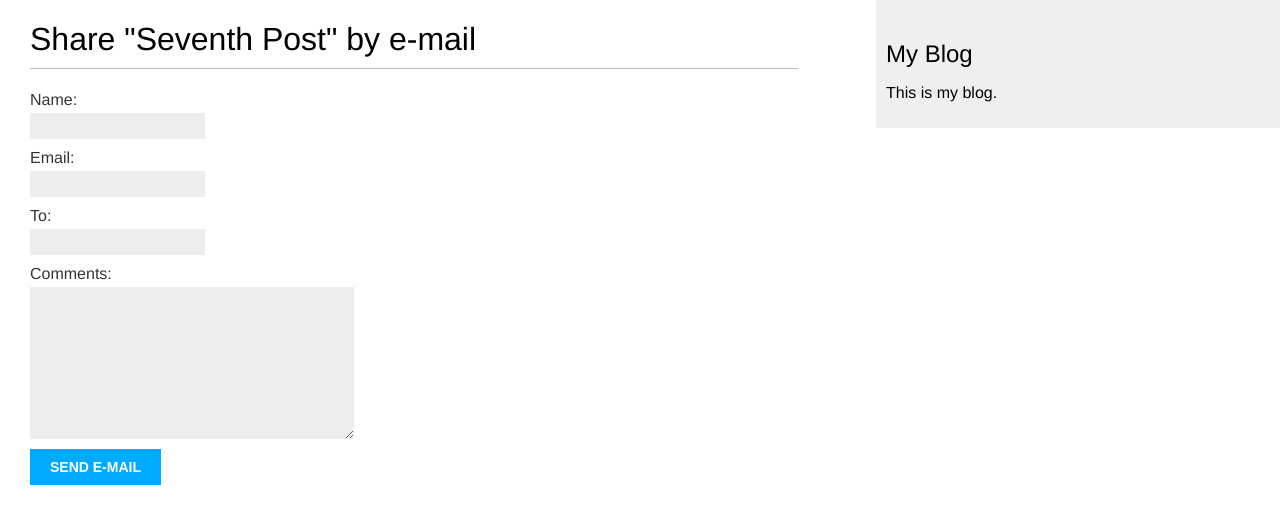
After one commit to yash9724/my-django-blog, a Django app: page /main/8/share/ in a window 1280 px wide. The commit adds this page. Shown: the top 524 px of the page. Run offline with Django 3.2, Linux system fonts and the light colour scheme; data comes from the database, SQL or seed files in the repository; both versions use the stored data as it was after the commit; parts of the project's set-up code (start-up, migrations or seed data) failed here and were passed over.

Commit message:
Pagination and Send Email feature added.

```diff
--- /dev/null
+++ b/blog/main/forms.py
@@ -0,0 +1,9 @@
+from django import forms
+
+
+class EmailForm(forms.Form):
+    name = forms.CharField(max_length=50)
+    email = forms.EmailField()
+    to = forms.EmailField()
+    comments = forms.CharField(required=False,
+                              widget=forms.Textarea)
--- a/blog/main/models.py
+++ b/blog/main/models.py
@@ -44,3 +44,21 @@ class Post(models.Model):
                             self.publish.day,
                             self.slug
                             ])
+
+
+class Comment(models.Model):
+    post = models.ForeignKey(Post,
+                            on_delete=models.CASCADE,
+                            related_name='comments')
+    name = models.CharField(max_length=80)
+    email = models.EmailField()
+    body = models.TextField()
+    created = models.DateTimeField(auto_now_add=True)
+    updated = models.DateTimeField(auto_now=True)
+    active = models.BooleanField(default=True)
+
+    class Meta:
+        ordering = ('created',)
+
+    def __str__(self):
+        return f"Comment by {self.name} on {self.post}"
--- /dev/null
+++ b/blog/main/templates/main/post/share.html
@@ -0,0 +1,16 @@
+{% extends "main/base.html" %}
+{% block content %}
+    {% if sent %}
+        <h1> E-mail successfully sent</h1>
+        <p>
+            "{{ post.title }} was successfully sent to {{ form.cleaned_data.to }}"
+        </p>
+    {% else %}
+    <h1>Share "{{ post.title }}" by e-mail</h1>
+    <form method="post">
+        {{ form.as_p }}
+        {% csrf_token %}
+        <input type="submit" value="Send e-mail">
+    </form>
+    {% endif %}
+{% endblock %}
--- a/blog/main/urls.py
+++ b/blog/main/urls.py
@@ -5,8 +5,9 @@ from . import views
 app_name = 'main'
 
 urlpatterns = [
-    path('', views.post_list, name='post_list'),
+    path('', views.PostListView.as_view(), name='post_list'),
     path('<int:year>/<int:month>/<int:day>/<slug:post>/',
         views.post_detail,
         name='post_detail'),
+    path('<int:post_id>/share/', views.post_share, name='post_share'),
 ]
--- a/blog/main/views.py
+++ b/blog/main/views.py
@@ -1,17 +1,41 @@
-from django.shortcuts import render, get_object_or_404
+from django.shortcuts import render, get_object_or_404, Http404
+from django.core.paginator import Paginator, EmptyPage, PageNotAnInteger
+from django.views.generic import ListView
+from django.core.mail import send_mail
 
 from .models import Post
+from .forms import EmailForm
 
 # Create your views here.
 
-def post_list(request):
-    posts = Post.published.all()
-    return render(request,
-                  'main/post/list.html',
-                   {'posts':posts})
 
 
-def post_detail(request):
+# def post_list(request):
+#     posts = Post.published.all()
+#     paginator = Paginator(posts, 4)
+#     page_number = request.GET.get('page')
+
+#     try:
+#         page_obj = paginator.page(page_number)
+#     except PageNotAnInteger:
+#         # page_obj = paginator.page(1)
+#         raise Http404()
+#     except EmptyPage:
+#         raise Http404()
+#         # page_obj = paginator.page(paginator.num_pages)
+
+#     return render(request,
+#                   'main/post/list.html',
+#                    {'page_obj':page_obj}
+#                 )
+
+class PostListView(ListView):
+    queryset =  Post.published.all()
+    paginate_by = 4
+    template_name = 'main/post/list.html'
+
+
+def post_detail(request, year, month, day, post):
     post = get_object_or_404(Post, slug=post,
                             status='published',
                             publish__year=year,
@@ -20,3 +44,22 @@ def post_detail(request):
     return render(request,
                 'main/post/detail.html',
                 {'post':post})
+
+
+def post_share(request, post_id):
+    post = get_object_or_404(Post, id=post_id, status='published')
+    sent = False
+    if request.method == 'POST':
+        form = EmailForm(request.POST)
+        if form.is_valid():
+            cd = form.cleaned_data
+            post_url = request.build_absolute_uri(post.get_absolute_url())
+            subject = f"{cd['name']} recommends you read {post.title}"
+            message = f"Read {post.title} at {post_url}\n\n {cd['name']}\'s comments: {cd['comments']}"
+            send_mail(subject, message, 'vikusingh210@xyz.com', [cd['to']])
+            sent = True
+    else:
+        form = EmailForm()
+    return render(request, 'main/post/share.html', {'post':post,
+                                                    'form':form,
+                                                    'sent' : sent})
```
Also changed, not shown: blog/blog/settings/local.py (+9 -0 lines), blog/main/admin.py (+7 -1 lines), blog/main/templates/main/post/detail.html (+11 -13 lines), blog/main/templates/main/post/list.html (+4 -3 lines), blog/main/templates/pagination.html (added, +15 -0 lines), blog/db.sqlite3, blog/main/migrations/0002_comment.py (added).
